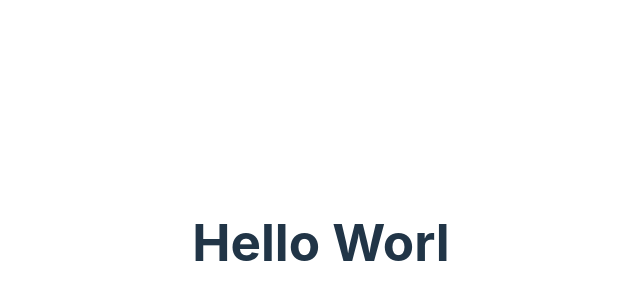
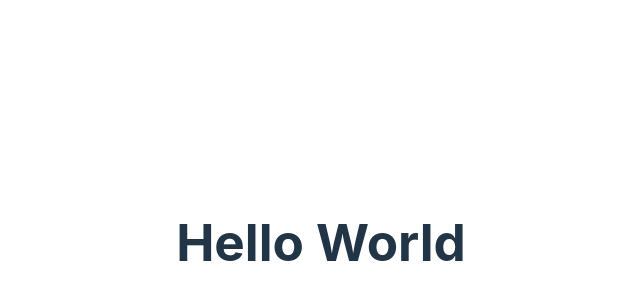
Before and after one commit to optanwar/react-masti, a React (Vite) app in the folder react/: page / in a window 1280 px wide. Shown: the part 158-458 px from the top of the page, without its empty margins (319-959 px from the left). Built offline with nearby package versions, Linux system fonts and the light colour scheme.

Commit message:
install node_modules

```diff
--- a/react/src/App.jsx
+++ b/react/src/App.jsx
@@ -5,7 +5,7 @@ function App() {
 
   return (
     <>
-      <h1>Hello Worl</h1>
+      <h1>Hello World</h1>
     </>
   );
 }
```
